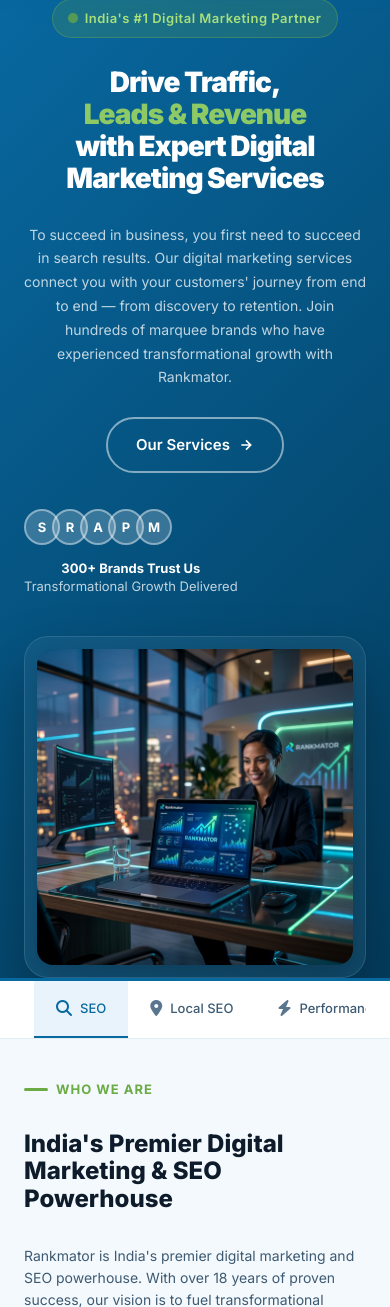
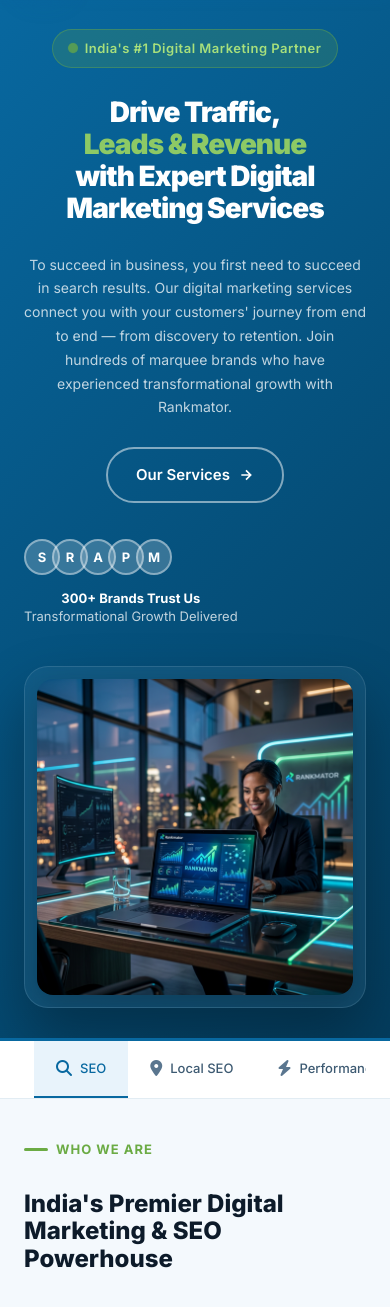
Before and after one commit to Manish-webx/rank-web, a PHP site: page /index.php in a window 390 px wide. Shown: the part 61-1368 px from the top of the page. Run offline with PHP 8.4, Linux system fonts and the light colour scheme.

Commit message:
homepage

```diff
--- a/style.css
+++ b/style.css
@@ -3276,6 +3276,7 @@
     grid-template-columns: 1fr;
     gap: 40px;
     text-align: center;
+    padding: 30px 0px;
   }
 
   .hero-left {
```
